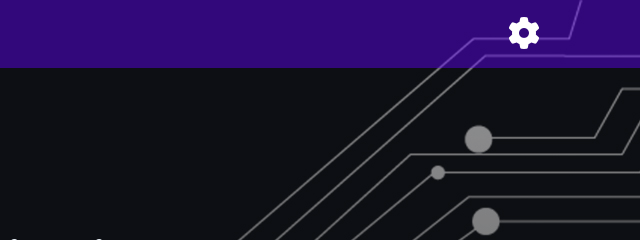
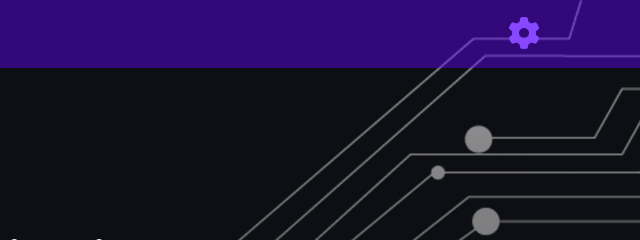
Before and after one commit to adamnetro/ccino, a plain HTML site: page index.html in a window 1280 px wide. In both pictures the pointer is over the link 1164 px from the left and 34 px from the top of the page. Shown: the top 240 px of the page, 640-1280 px from the left. Drawn offline with Linux system fonts and the light colour scheme.

Commit message:
Update style.css

```diff
--- a/style.css
+++ b/style.css
@@ -201,6 +201,9 @@ header {
     font-size: 2em;
 }
 
+.navigation a:hover{
+    color: rgb(136, 72, 255);
+}
 
 .navigation .clsST{
     display: none;
```
